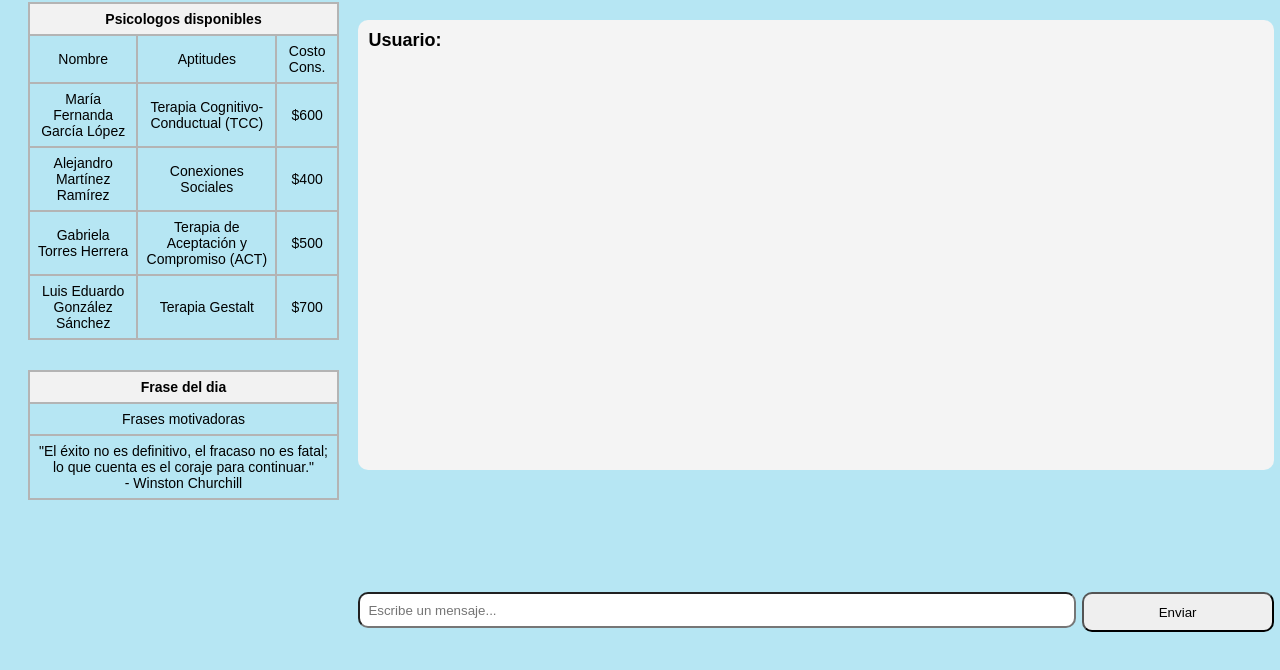
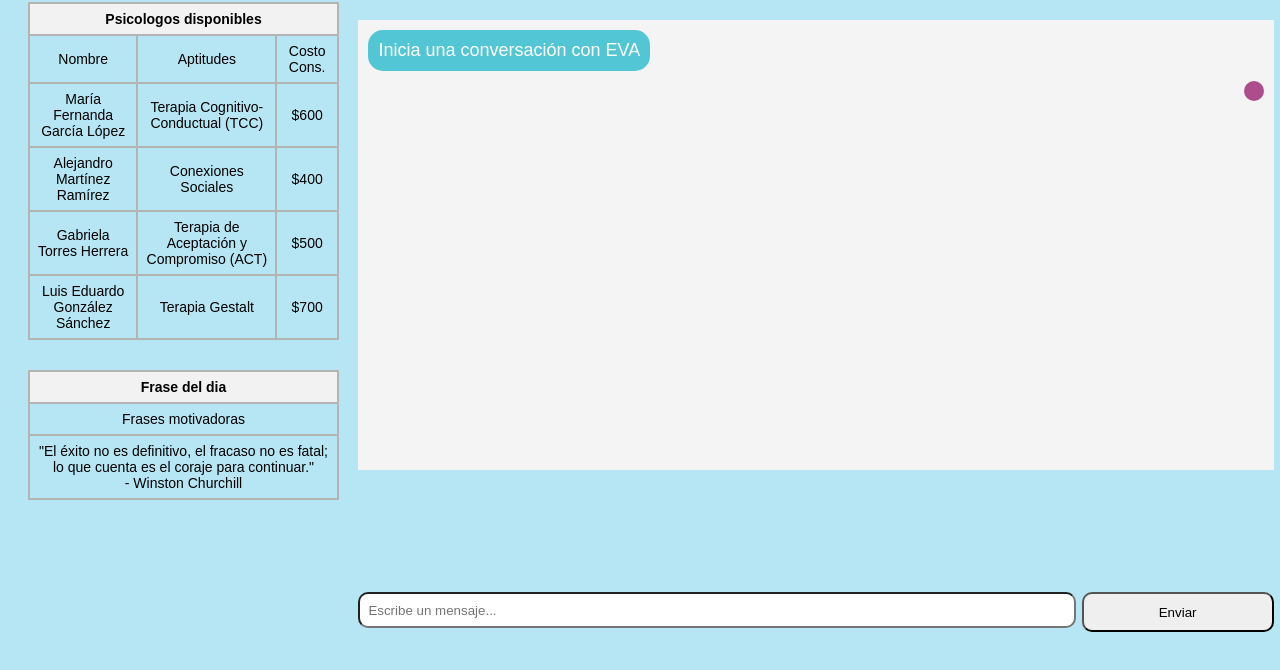
Before and after one commit to sinaloa10/PROYECTO-EVA, a website: page chat/chat.html in a window 1280 px wide. Both pictures are taken after a click on the button "Enviar". Shown: the part 128-798 px from the top of the page. Drawn offline with Linux system fonts and the light colour scheme; files that its build step writes are made by us from their sources.

Commit message:
version preliminar chat

```diff
--- a/chat/chat.css
+++ b/chat/chat.css
@@ -55,18 +55,47 @@ body {
     height: 430px;
     width: 70%;
     top: 18.5%;
-
-    position:absolute;
+    position: absolute;
     left: 28%;
-
-    -webkit-border-radius: 28;
-    -moz-border-radius: 28;
-    border-radius: 10px;
-
     overflow-y: scroll;
     padding: 10px;
     background-color: #f4f4f4;
 }
+
+/* Nuevos estilos para los mensajes */
+.message-container {
+    overflow: hidden;
+    margin-bottom: 10px;
+}
+
+.user-message {
+    text-align: right;
+    color: #ffffff;
+}
+
+.bot-message {
+    text-align: left;
+    color: #ffffff;
+}
+
+.message-bubble {
+    display: inline-block;
+    max-width: 70%;
+    padding: 10px;
+    border-radius: 15px;
+}
+
+.user-bubble {
+    background-color: #af4c8c;
+    color: white;
+    float: right;
+}
+
+.bot-bubble {
+    background-color: #52c6d5;
+    float: left;
+}
+
 
 #user-input {
     width: 54.5%;
--- a/chat/chat.html
+++ b/chat/chat.html
@@ -4,7 +4,7 @@
 <head>
     <meta charset="UTF-8">
     <meta name="viewport" content="width=device-width, initial-scale=1.0">
-    <link rel="stylesheet" href="./chat/chat.css">
+    <link rel="stylesheet" href="/chat/chat.css">
     <title>Chatbot</title>
     <style>
     </style>
@@ -73,7 +73,7 @@
     </div>
 
 
-    <script src="./chat/chat.js"></script>
+    <script src="/chat/chat.js"></script>
 </body>
 
 </html>
--- a/chat/chat.js
+++ b/chat/chat.js
@@ -2,8 +2,8 @@ document.addEventListener('DOMContentLoaded', function () {
     // Elementos del DOM
     var chatBox = document.getElementById('chat-box');
     var userInput = document.getElementById('user-input');
-
-    const API_KEY = "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";
+    appendMessage('EVA', 'Inicia una conversación con EVA');
+    const API_KEY = "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";
 
     async function getCompletion(messages) {
         const response = await fetch(`https://api.openai.com/v1/chat/completions`, {
@@ -53,9 +53,20 @@ document.addEventListener('DOMContentLoaded', function () {
 
     // Función para agregar mensajes al cuadro de chat
     function appendMessage(sender, message) {
+        var messageContainer = document.createElement('div');
+        messageContainer.classList.add('message-container');
+
         var messageElement = document.createElement('div');
-        messageElement.innerHTML = `<strong>${sender}:</strong> ${message}`;
-        chatBox.appendChild(messageElement);
+        messageElement.classList.add(sender === 'Usuario' ? 'user-message' : 'bot-message');
+
+        var bubbleElement = document.createElement('div');
+        bubbleElement.classList.add('message-bubble', sender === 'Usuario' ? 'user-bubble' : 'bot-bubble');
+
+        bubbleElement.innerHTML = message;
+        messageElement.appendChild(bubbleElement);
+        messageContainer.appendChild(messageElement);
+
+        chatBox.appendChild(messageContainer);
         // Hacer scroll hacia abajo para mostrar el último mensaje
         chatBox.scrollTop = chatBox.scrollHeight;
     }
```
